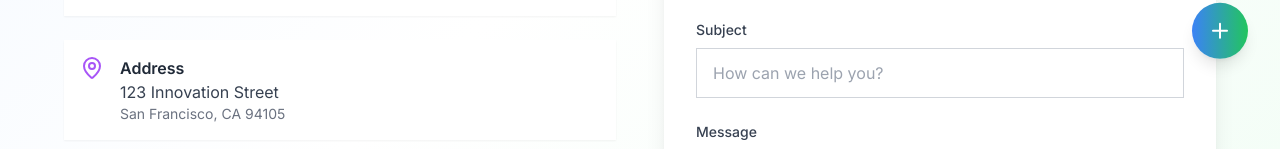
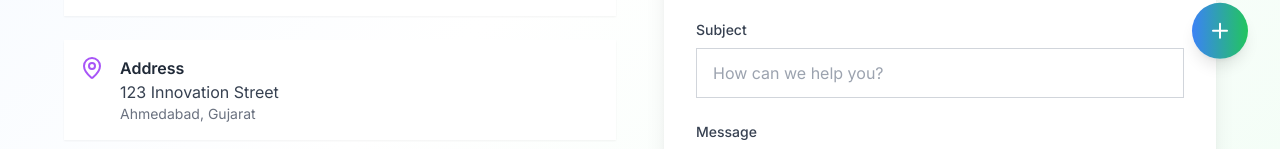
Before and after one commit to Jani-shiv/TechInnovate, a Next.js app: page /contact in a window 1280 px wide. Shown: the part 708-857 px from the top of the page. Built offline with nearby package versions, Linux system fonts and the light colour scheme.

Commit message:
TechInnovate

```diff
--- a/app/contact/page.tsx
+++ b/app/contact/page.tsx
@@ -60,7 +60,7 @@ export default function Contact() {
                     icon: <MapPin className="w-6 h-6 text-purple-500" />,
                     title: "Address",
                     content: "123 Innovation Street",
-                    subtitle: "San Francisco, CA 94105",
+                    subtitle: "Ahmedabad, Gujarat",
                   },
                   {
                     icon: <Clock className="w-6 h-6 text-orange-500" />,
```
